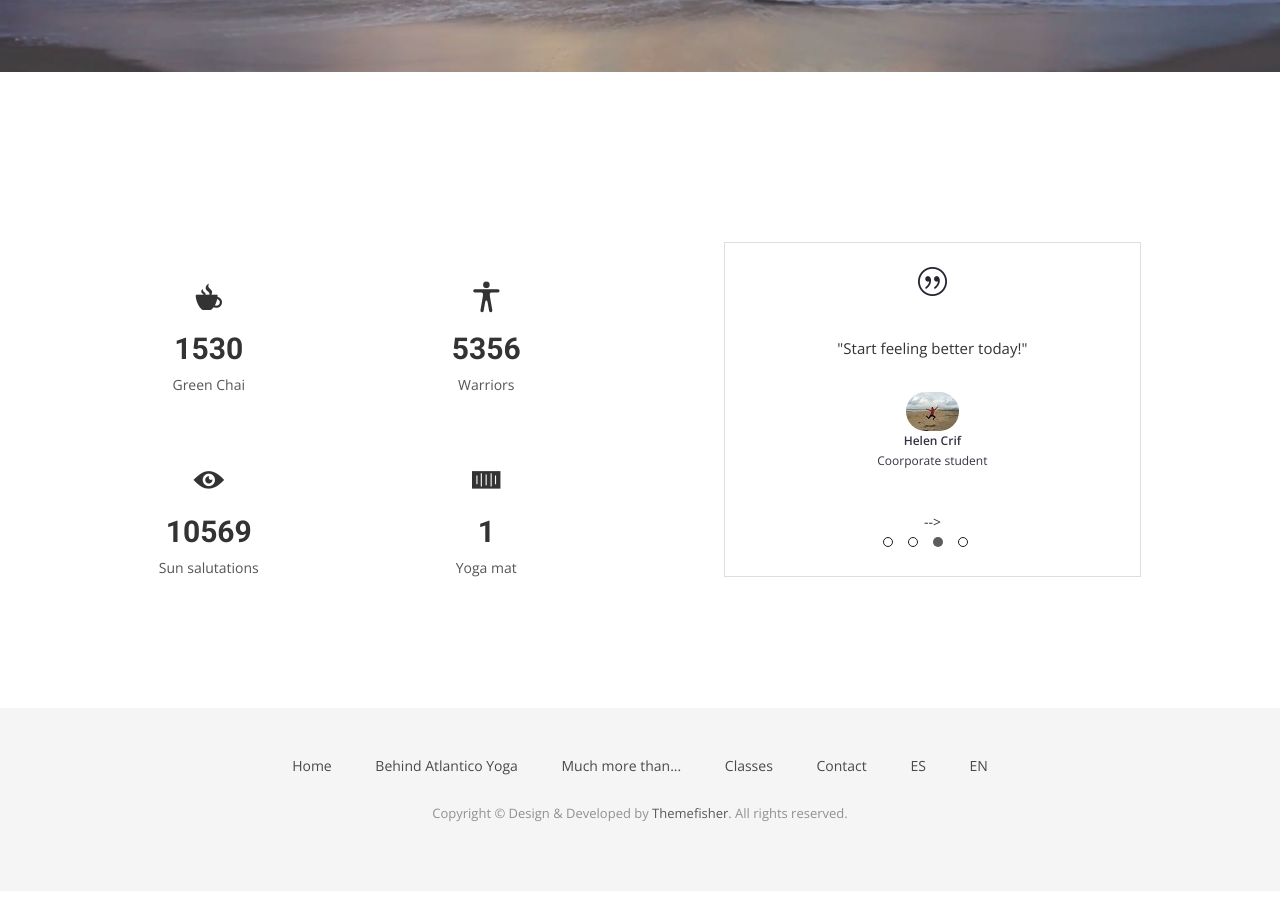
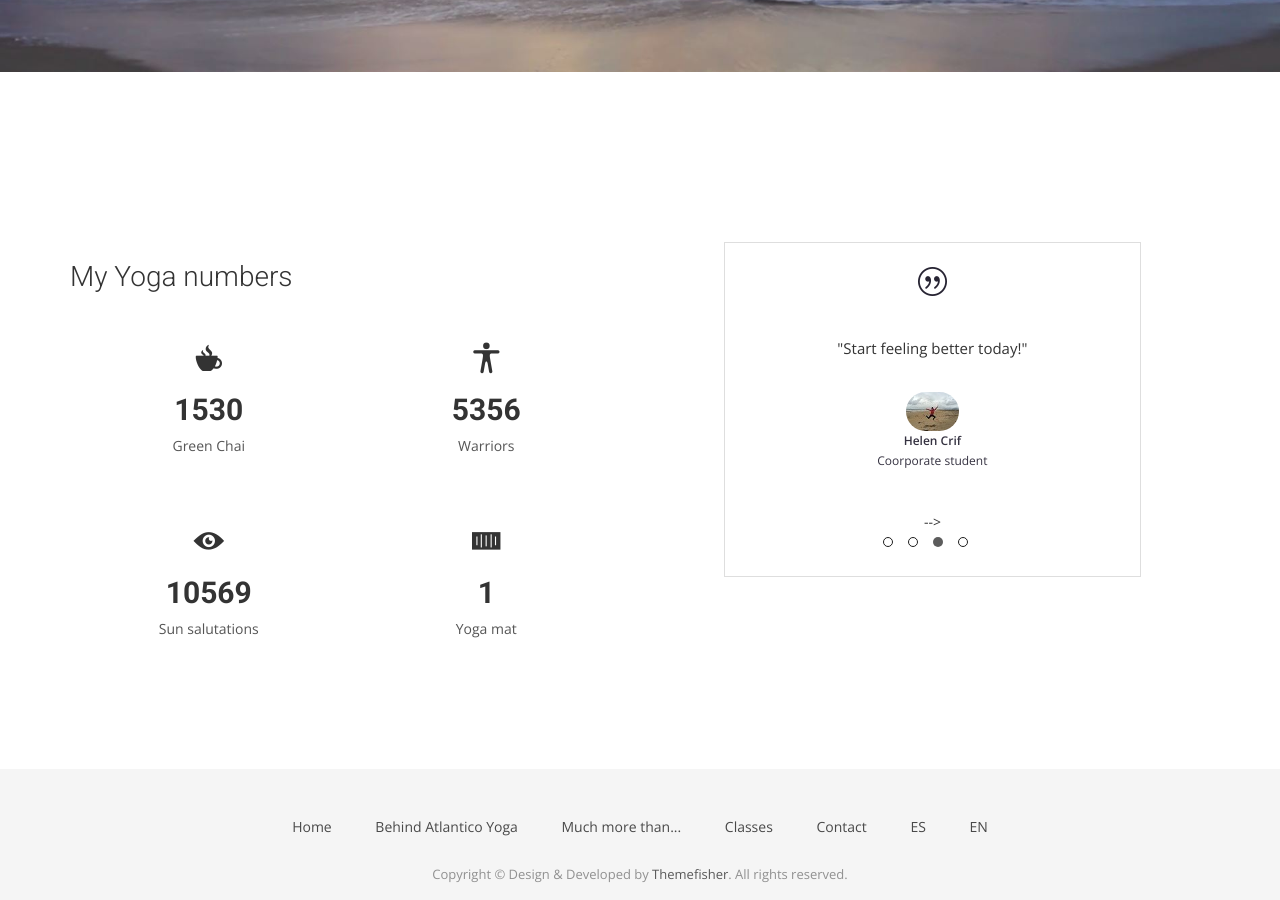
Before and after one commit to mpbarral/mpbarral.github.io, a Jekyll site: the page built from index.html, in a window 1280 px wide and 900 px high, scrolled down 2640 px. Built offline with Jekyll 4.4.1, drawn with Linux system fonts in a browser that asks for light colours; nearby versions of some CDN libraries; some web fonts are replaced.

Commit message:
My YOga numbers

```diff
--- a/index.html
+++ b/index.html
@@ -120,6 +120,7 @@ permalink: /
     <div class="row">
       <div class="col-md-6">
         <div class="block">
+          <h3>My Yoga numbers</h3>
           <ul class="counter-box clearfix">
             <li>
               <div class="block">
```
